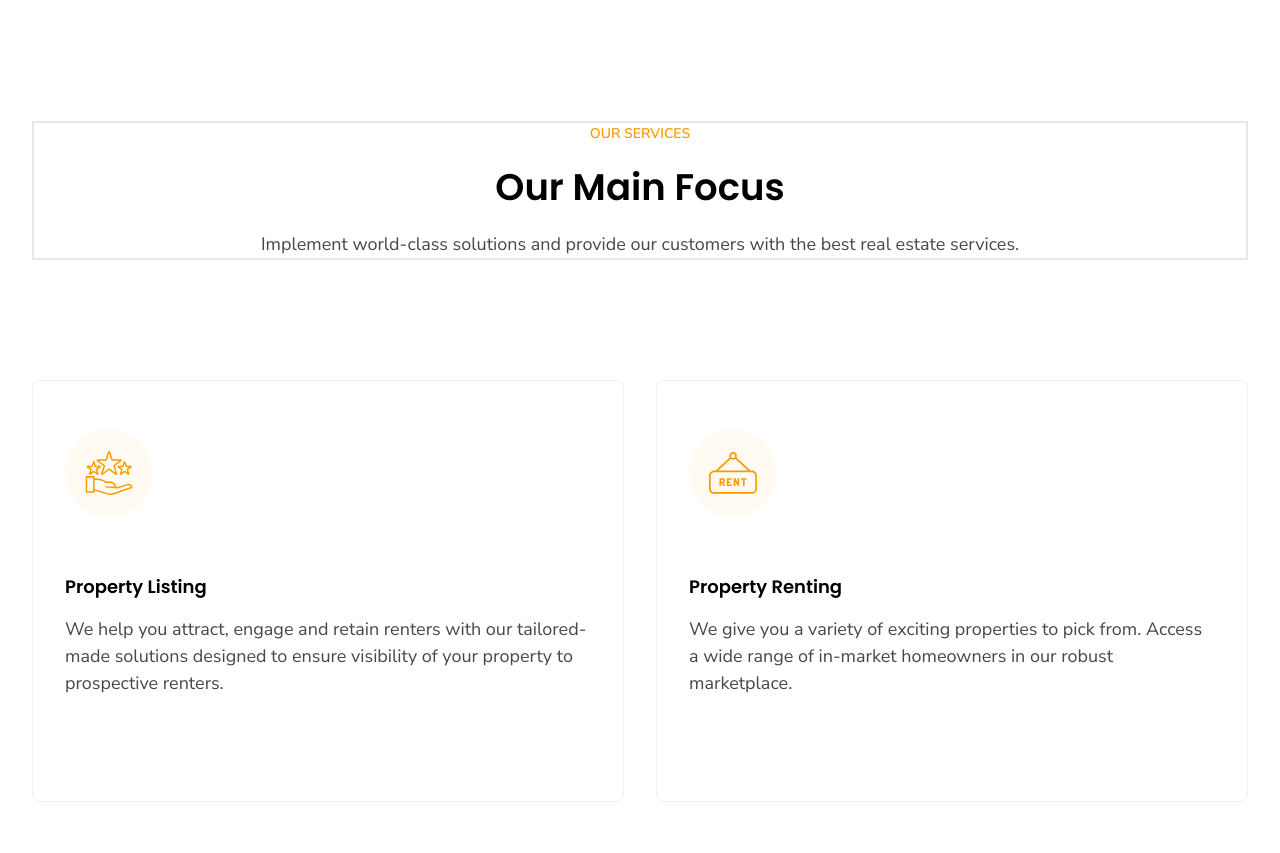
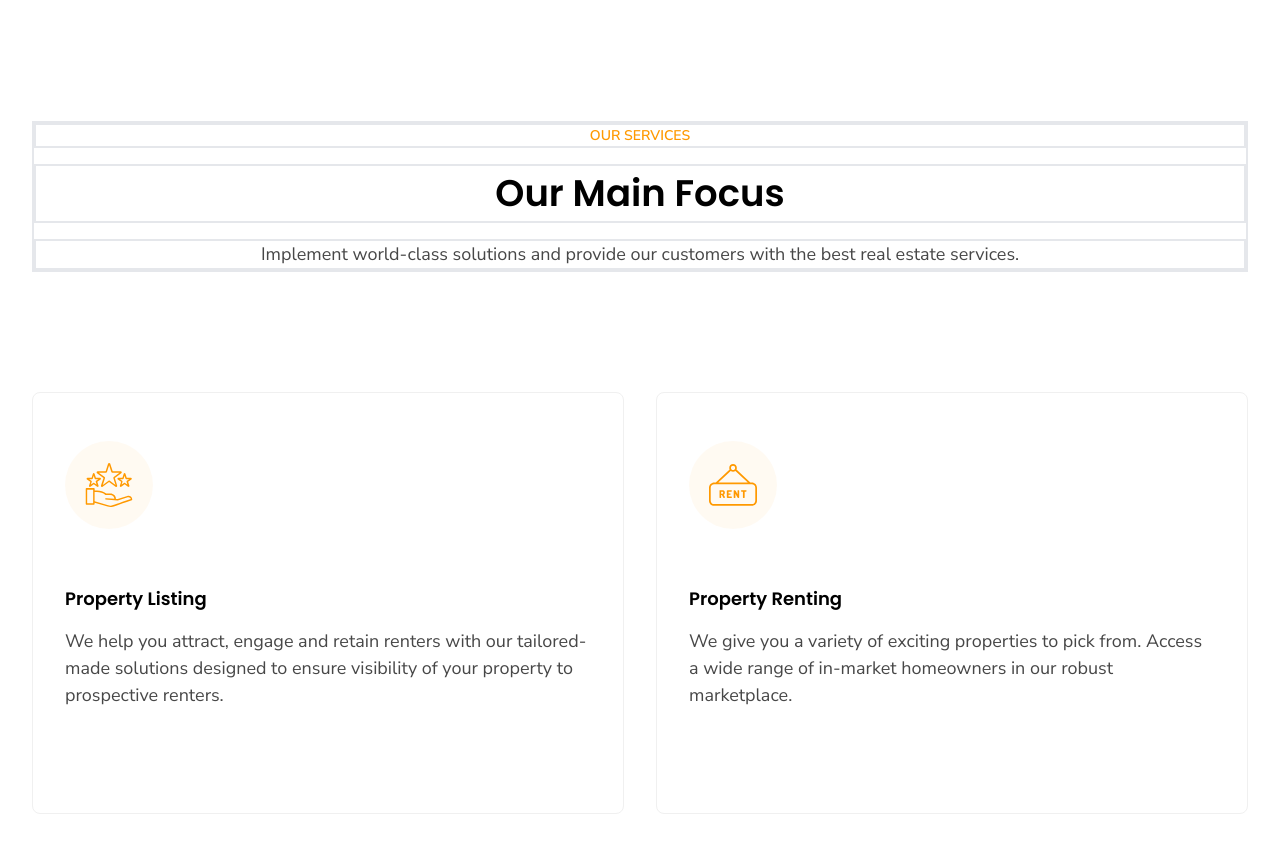
Before and after one commit to joelebukatobi/imperial-comfort-suites, a Next.js app in the folder frontend/: page / in a window 1280 px wide. Shown: the part 1840-2693 px from the top of the page. Built offline with nearby package versions, Linux system fonts and the light colour scheme.

Commit message:
Fixed changes to Services Header

```diff
--- a/frontend/src/assets/styles/global/pages/index.module.scss
+++ b/frontend/src/assets/styles/global/pages/index.module.scss
@@ -10,18 +10,6 @@
 
     & p {
       @apply text-[1.8rem] text-center;
-    }
-    & ul {
-      @apply flex justify-between mt-[5.6rem];
-      & li {
-        @apply flex gap-x-[1.6rem] items-center text-[#474747];
-        & div {
-          @apply h-[6.4rem] w-[6.4rem] bg-[#FF9900]/5 rounded-full flex items-center justify-center;
-          & svg {
-            @apply h-[3.2rem] w-[3.2rem];
-          }
-        }
-      }
     }
   }
   &__why {
@@ -63,6 +51,16 @@
     //
     & header {
       @apply flex flex-col items-center justify-center w-full border-2;
+      & span {
+        @apply text-center w-full border-2;
+      }
+      & h2 {
+        @apply text-center w-full border-2;
+      }
+
+      & p {
+        @apply text-center w-full border-2;
+      }
     }
     //
     & main {
--- a/frontend/src/components/global/components/Reviews.js
+++ b/frontend/src/components/global/components/Reviews.js
@@ -47,23 +47,15 @@ export default function Reviews() {
           <Swiper
             loop={true}
             spaceBetween={20}
-            slidesPerView={1}
+            slidesPerView={2}
             onSwiper={(swiper) => {
               swiperRef.current = swiper;
             }}
-            breakpoints={{
-              576: {
-                slidesPerView: 1,
-              },
-
-              768: {
-                slidesPerView: 2,
-              },
-
-              1024: {
-                slidesPerView: 2,
-              },
-            }}
+            // breakpoints={{
+            //   576: {
+            //     slidesPerView: 1,
+            //   },
+            // }}
           >
             {reviews.map(({ id, review, stars }) => (
               <SwiperSlide>
```
